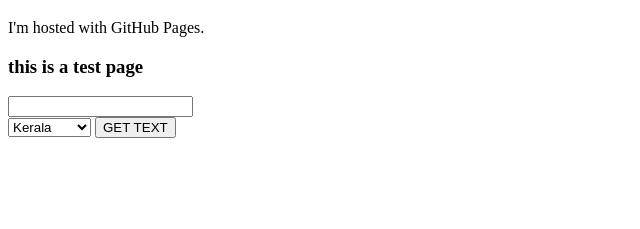
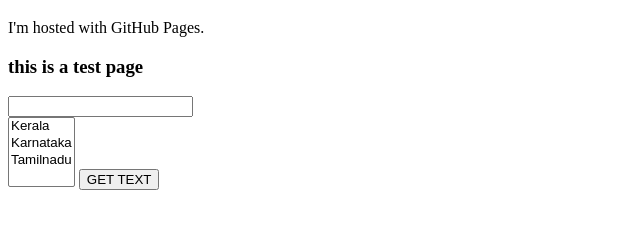
Before and after one commit to ninjacat2244/ninjacat.github.io, a plain HTML site: page index.html in a window 1280 px wide. Shown: the part 61-290 px from the top of the page, without its empty margins (0-640 px from the left). Drawn offline with Linux system fonts and the light colour scheme.

Commit message:
Update index.html

```diff
--- a/index.html
+++ b/index.html
@@ -13,7 +13,7 @@
         <input type="text" name="username">
         <br>
 
-        <select name="state">
+        <select name="state" multiple>
             <option>Kerala</option>
             <option>Karnataka</option>
             <option>Tamilnadu</option>
```
